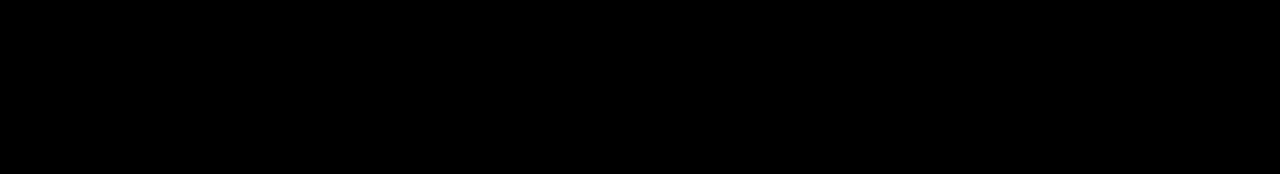
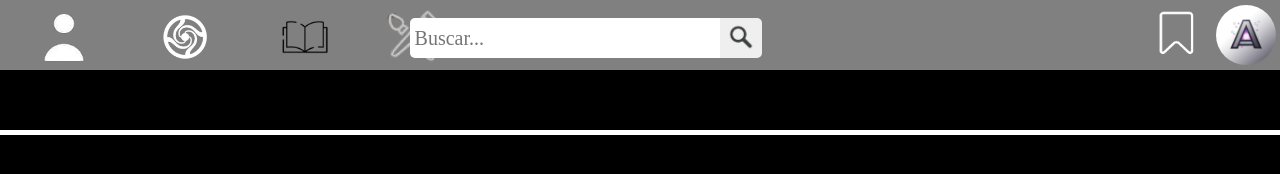
Before and after one commit to Nilsonlopezdev/Animerealm, a website: page animerealm/public/index.html in a window 1280 px wide. Drawn offline with Linux system fonts and the light colour scheme.

Commit message:
creacion pagina principal y demas archivos

```diff
--- a/animerealm/public/index.html
+++ b/animerealm/public/index.html
@@ -5,10 +5,45 @@
     <meta name="viewport" content="width=device-width, initial-scale=1.0">
     <title>animerealm</title>
     <link rel="stylesheet" href="styles/style-index.css">
+    <script src="/public/javascrips/principal.js" defer> </script>
 </head>
 <body>
+
+    <div class="cabeza">
     <div class="logo">
-        <img src="/public/img/" alt="">
+       <a href=""> <img src="/img/logo animerealm.jpg" alt=""> </a>
     </div>
+
+<div class="linea">
+    .
+</div>
+
+
+    <nav class="navba">
+        <ul class="nav_bar">
+            <li>
+                <a href=""><img src="/img/icon_user.png" class="user"></a>
+            </li>
+            <li>
+                <a href=""><img src="/img/anime_boton.png" class="anime"></a>
+            </li>
+            <li>
+                <a href=""><img src="/img/manga_boton.png" class="manga"></a>
+            </li>
+            <li></li>
+                <a href=""><img src="/img/boton_arte.png" class="arte"></a>
+            </li>
+        </ul>
+    </nav>
+
+<div class="cuadrado">
+        <input type="text" placeholder="Buscar...">
+        <button class="btn-buscar"><img src="/img/lupa.png" alt=""></button>
+</div>
+
+   <a href=""> <img src="/img/guardado.PNG" class="img_guardado"> </a>
+
+
+</div>
 </body>
 </html>
--- /dev/null
+++ b/animerealm/public/javascrips/principal.js
@@ -0,0 +1 @@
+console.log("perra hp");
--- a/animerealm/public/styles/style-index.css
+++ b/animerealm/public/styles/style-index.css
@@ -1,3 +1,113 @@
 body {
     background-color: black;
+    margin: 0;
 }
+
+.logo{
+    position: absolute;
+    top: 5px;
+    left: 95%;
+}
+.logo img {
+    width: 60px;
+    height: 60px;
+    border-radius: 50%;
+}
+
+.cabeza {
+    width: 100%;
+    height: 70px;
+    background-color: grey;
+    position: fixed;
+    top: 0;
+    left: 0;
+}
+.nav_bar {
+    list-style-type: none;
+
+}
+.manga {
+    width: 90px;
+    height: 90px;
+    position: absolute;
+    top: -8px;
+    left: 260px;
+}
+
+.anime {
+    width: 70px;
+    height: 70px;
+    position: absolute;
+    top: 2px;
+    left: 150px;
+}
+
+
+.user {
+    width: 70px;
+    height: 70px;
+    position: absolute;
+    top: 4px;
+    left: 30px;
+}
+
+
+.arte {
+    width: 90px;
+    height: 90px;
+    position: absolute;
+    top: 0px;
+    left: 360px;
+}
+
+
+
+.img_guardado {
+    width: 50px;
+    height: 50px;
+    position: absolute;
+    top: 9%;
+    left: 90%;
+}
+
+.cuadrado {
+    position: absolute;
+    top: 18px;
+    left: 32%;
+    display: flex;
+}
+
+.cuadrado input {
+    outline: none;
+    border-radius: 5px 0 0 5px;
+    width: 300px;
+    height: 30px;
+    border: none;
+    font-size: 20px;
+    font-family: serif;
+    padding: 5px;
+}
+
+.btn-buscar {
+    top: 20px;
+    border: none;
+    cursor: pointer; /* Cambia el cursor al pasar sobre el botón */
+    border-radius: 0 5px 5px 0; /* Esquinas redondeadas a la derecha */
+}
+
+.btn-buscar img {
+    width: 30px;
+    height: 30px;
+}
+
+.btn-buscar:hover {
+    background-color: #5f5f5f;
+}
+
+.linea {
+    background: white;
+    width: 100%;
+    height: 5px;
+    position: absolute;
+    top: 130px;
+}
--- a/animerealm/src/server.js
+++ b/animerealm/src/server.js
@@ -12,3 +12,6 @@ app.use(express.static(path.join(__dirname, '../public')));
 app.listen(3000, () => {
     console.log('Servidor corriendo en http://localhost:3000');
 });
+
+app.get("/", (req, res)=> res.sendFile(__dirname + "/public/contenidos/login,html"))
+app.get("/", (req, res)=> res.sendFile(__dirname + "/public/contenidos/registro.html"))
```
Also changed, not shown: animerealm/public/contenidos/login.html (added, +13 -0 lines), animerealm/public/contenidos/registro.html (added, +13 -0 lines), animerealm/public/img/Captura de pantalla 2024-10-02 194136.png (added), animerealm/public/img/anime_boton.png (added), animerealm/public/img/boton_arte.png (added), animerealm/public/img/guardado.PNG (added), animerealm/public/img/icon_user.png (added), animerealm/public/img/logo animerealm.jpg (added), animerealm/public/img/lupa.png (added), animerealm/public/img/manga_boton.png (added), animerealm/public/javascrips/login.js (added), animerealm/public/javascrips/registro.js (added), animerealm/public/styles/login.css (added), animerealm/public/styles/registro.css (added).
